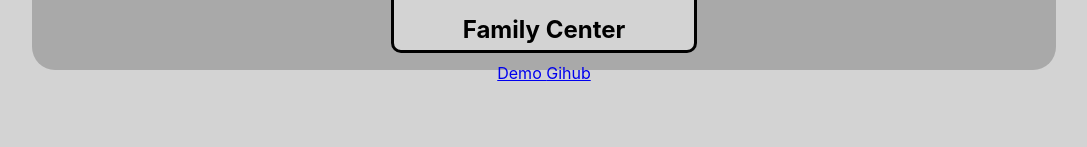
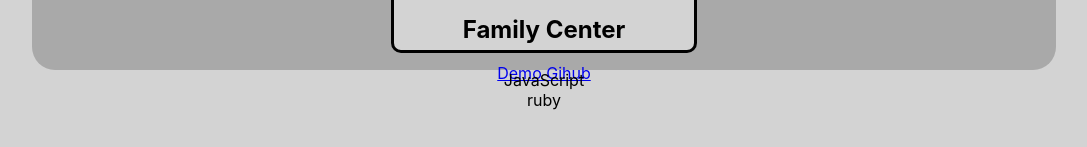
Before and after one commit to DannyCoop/personal-site, a React (Create React App) app: page / in a window 1280 px wide. Shown: the part 503-650 px from the top of the page, without its empty margins (96-1183 px from the left). Built offline with nearby package versions, Linux system fonts and the light colour scheme.

Commit message:
made a function that auto displays the skills state array as they update

```diff
--- a/src/SkillCard/skillContainers.js
+++ b/src/SkillCard/skillContainers.js
@@ -4,12 +4,15 @@ import SkillCards from './SkillCards';
 function SkillContainer(){
     const [skills, setSkills] = useState(["JavaScript", "ruby"])
 
-    const showSkills = () =>{
+    const showSkills = () => {
+        return skills.map(skill => <SkillCards
+            skill = {skill}
+        />)
     }
 
     return(
         <div>
-            <SkillCards/>
+            {showSkills()}
         </div>
     )
 }
```
